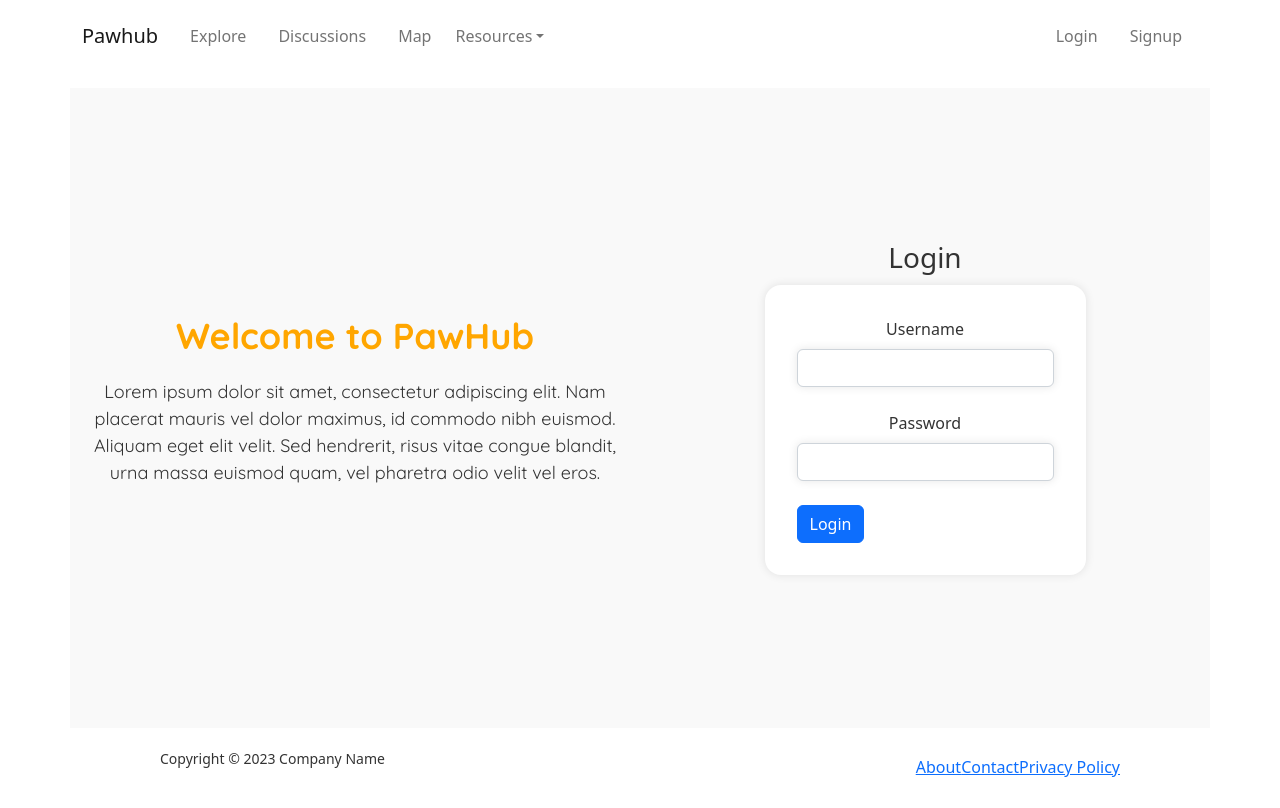
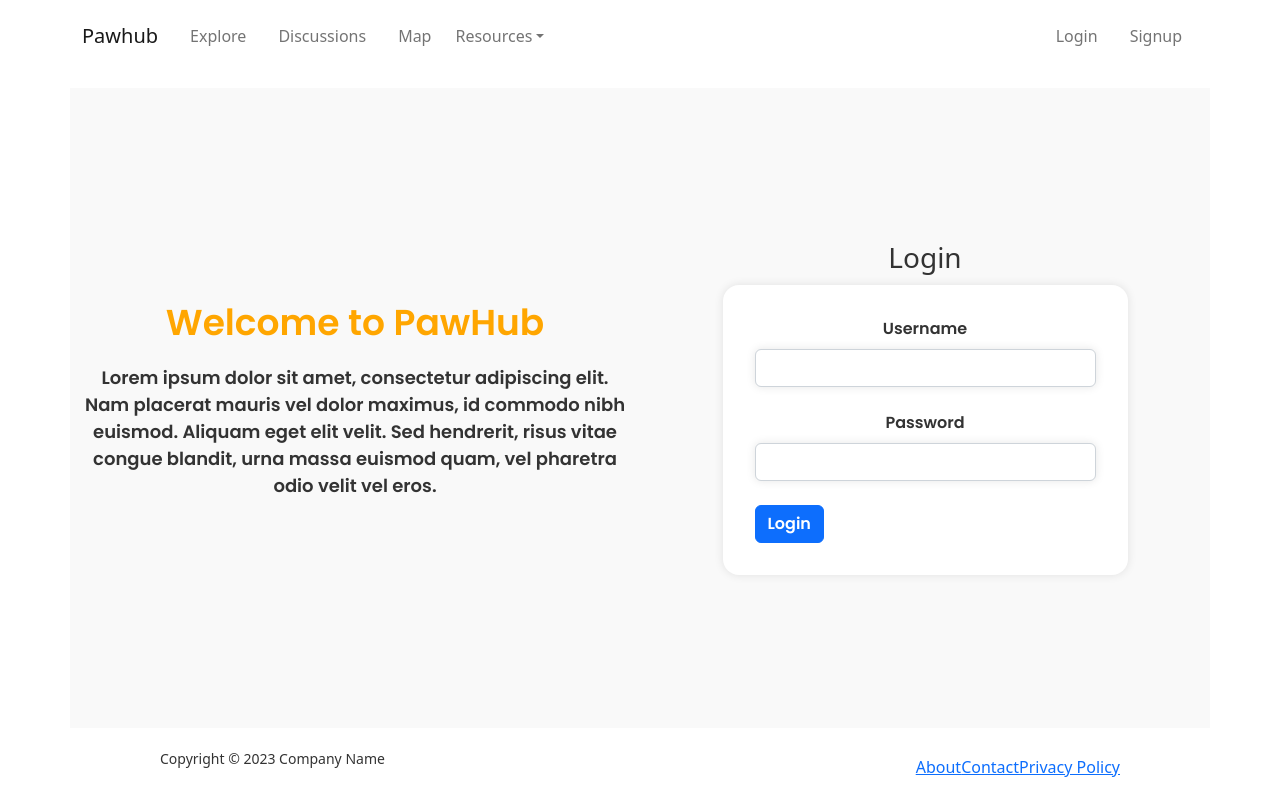
Before and after one commit to t-iffany/pawhub, a React (Create React App) app in the folder pawhub-frontend/: page /login in a window 1280 px wide. Built offline with nearby package versions, Linux system fonts and the light colour scheme; no server answers.

Commit message:
change login font family

```diff
--- a/pawhub-frontend/src/components/Login.css
+++ b/pawhub-frontend/src/components/Login.css
@@ -1,5 +1,3 @@
-@import url('https://fonts.googleapis.com/css2?family=Quicksand:wght@400;700&display=swap');
-
 .login-container {
   height: 80vh;
   display: flex;
@@ -14,7 +12,7 @@
 }
 
 .description-header {
-  font-family: 'Quicksand', sans-serif;
+  font-family: 'Poppins', sans-serif;
   font-weight: 700;
   color: #ffa600;
   font-size: 36px;
@@ -22,7 +20,7 @@
 }
 
 .description-text {
-  font-family: 'Quicksand', sans-serif;
+  font-family: 'Poppins', sans-serif;
   font-weight: 400;
   color: #333;
   font-size: 18px;
@@ -46,6 +44,7 @@
   display: flex;
   flex-direction: column;
   align-items: flex-start;
+  font-family: 'Poppins', sans-serif;
 }
 
 .form-container form h2 {
```
